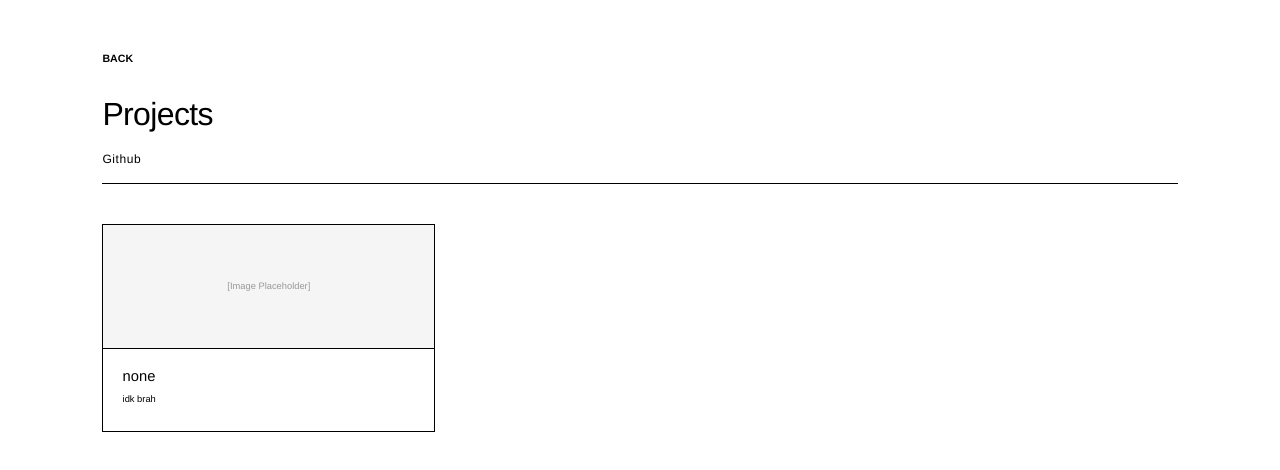
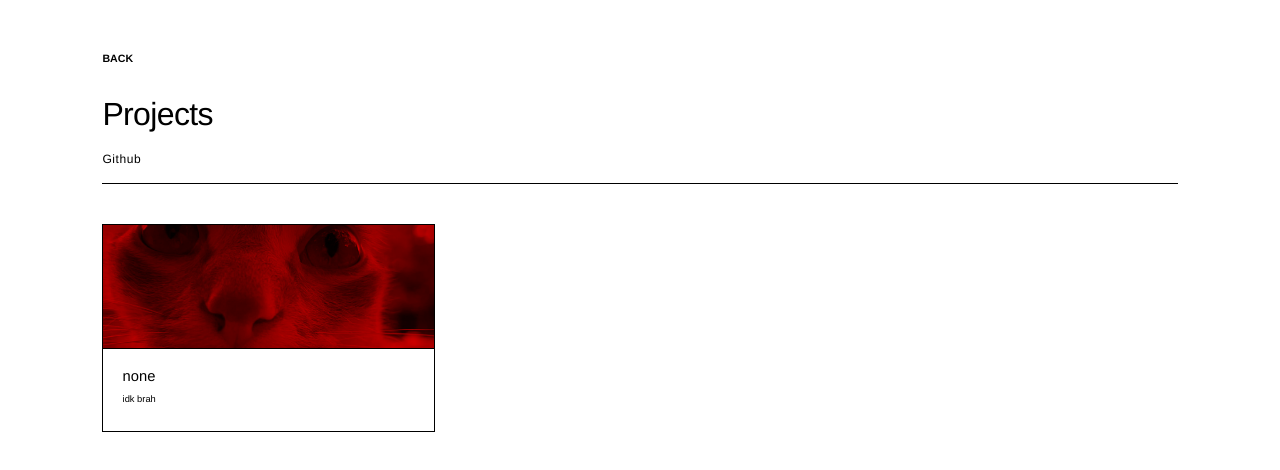
Before and after one commit to casiopeosis/casiopeas_web, a plain HTML site: page projects.html in a window 1280 px wide. Drawn offline with Linux system fonts and the light colour scheme.

Commit message:
Replace image placeholder with actual image tag

```diff
--- a/projects.html
+++ b/projects.html
@@ -22,7 +22,7 @@
             <a href="https://github.com/yourusername/project1" target="_blank" class="project-card">
                 <div class="project-image">
                     <!-- REPLACE THIS DIV WITH: <img src="idk.png" alt="idk" style="width: 100%; height: 100%; object-fit: cover;"> -->
-                    [Image Placeholder]
+                    <img src="idk.png" alt="idk" style="width: 100%; height: 100%; object-fit: cover;">
                 </div>
                 <div class="project-content">
                     <h3>none</h3>
```
